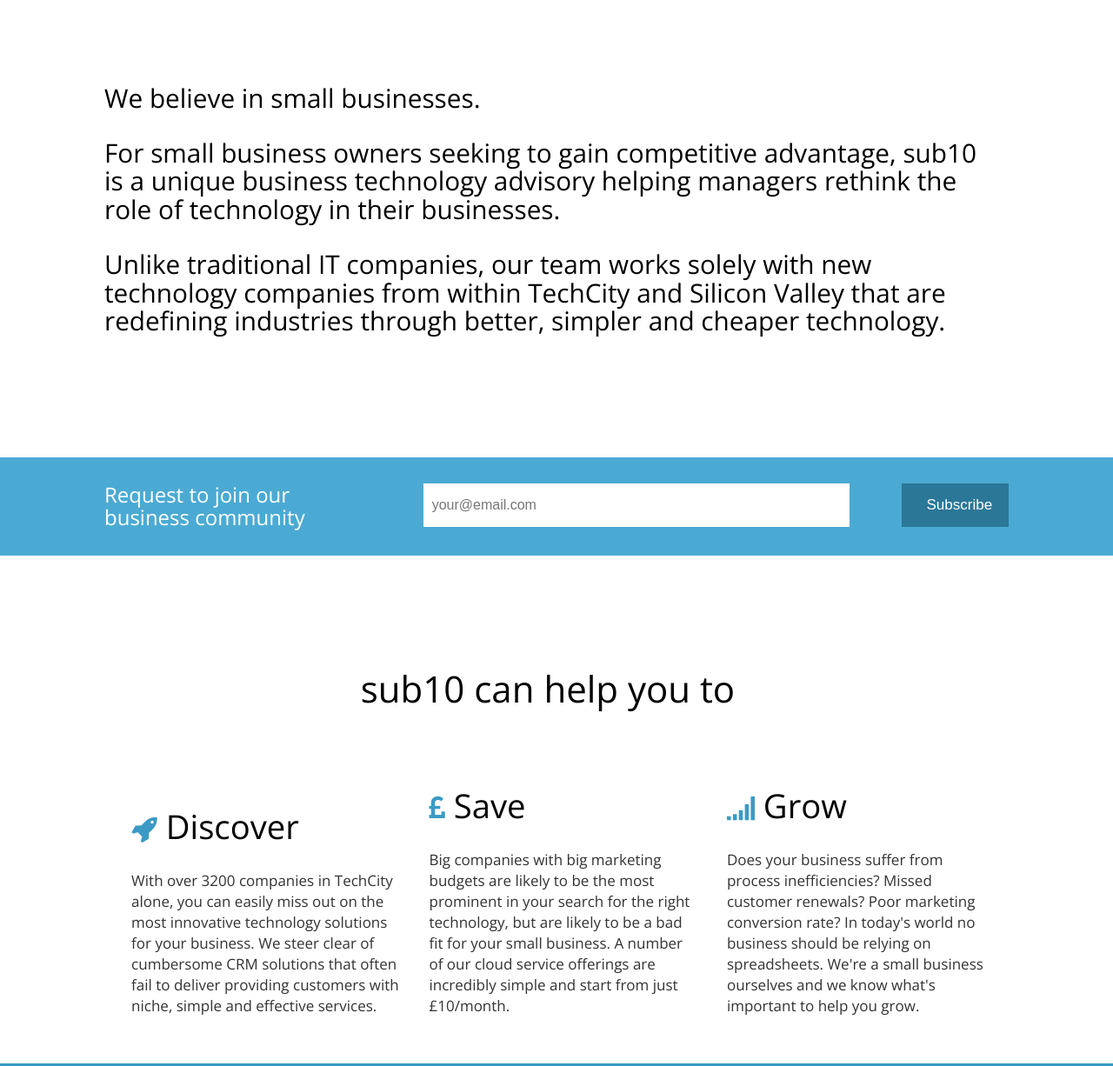
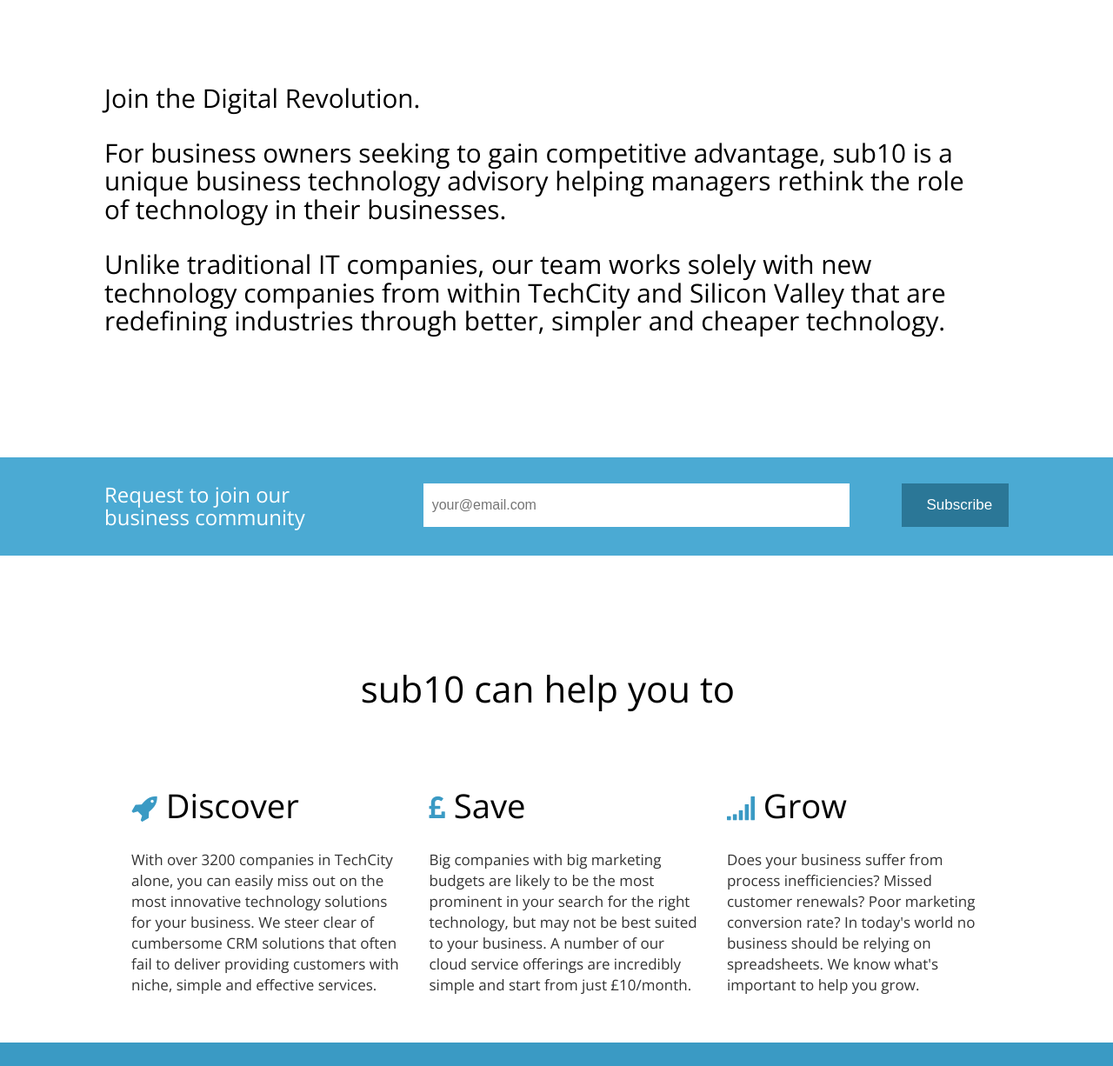
Before and after one commit to stuartbrameld/sub10mvp, a plain HTML site: page index.html in a window 1280 px wide. Shown: the part 43-1269 px from the top of the page at 87% size. Drawn offline with nearby package versions, Linux system fonts and the light colour scheme.

Commit message:
Join the digital revolution

```diff
--- a/index.html
+++ b/index.html
@@ -112,9 +112,9 @@
 
       <div class="row-fluid inner-page">
           <div class="span12">
-          <h3><strong>We believe in small businesses.</strong></h3>
+          <h3><strong>Join the Digital Revolution.</strong></h3>
 
-          <h3>For small business owners seeking to gain competitive advantage, sub10 is a unique business technology advisory helping managers rethink the role of technology in their businesses.</h3>
+          <h3>For business owners seeking to gain competitive advantage, sub10 is a unique business technology advisory helping managers rethink the role of technology in their businesses.</h3>
 
           <h3>Unlike traditional IT companies, our team works solely with new technology companies from within TechCity and Silicon Valley that are redefining industries through better, simpler and cheaper technology.</h3>
 
@@ -204,11 +204,11 @@
             </li>
             <li>
               <h2><i class="icon-gbp"></i> Save</h2>
-              <p>Big companies with big marketing budgets are likely to be the most prominent in your search for <strong>the right technology</strong>, but are likely to be a bad fit for your small business. A number of our cloud service offerings are incredibly simple and start <strong>from just £10/month.</strong></p>
+              <p>Big companies with big marketing budgets are likely to be the most prominent in your search for <strong>the right technology</strong>, but may not be best suited to your business. A number of our cloud service offerings are incredibly simple and start <strong>from just £10/month.</strong></p>
             </li>
             <li>
               <h2><i class="icon-signal"></i> Grow</h2>
-              <p>Does your business suffer from process inefficiencies? <strong>Missed customer renewals? Poor marketing conversion rate?</strong> In today's world no business should be relying on spreadsheets. We're a small business ourselves and we know what's important to help you grow.</p>
+              <p>Does your business suffer from process inefficiencies? <strong>Missed customer renewals? Poor marketing conversion rate?</strong> In today's world no business should be relying on spreadsheets. We know what's important to help you grow.</p>
             </li>
             </ul>
         </div>
```
